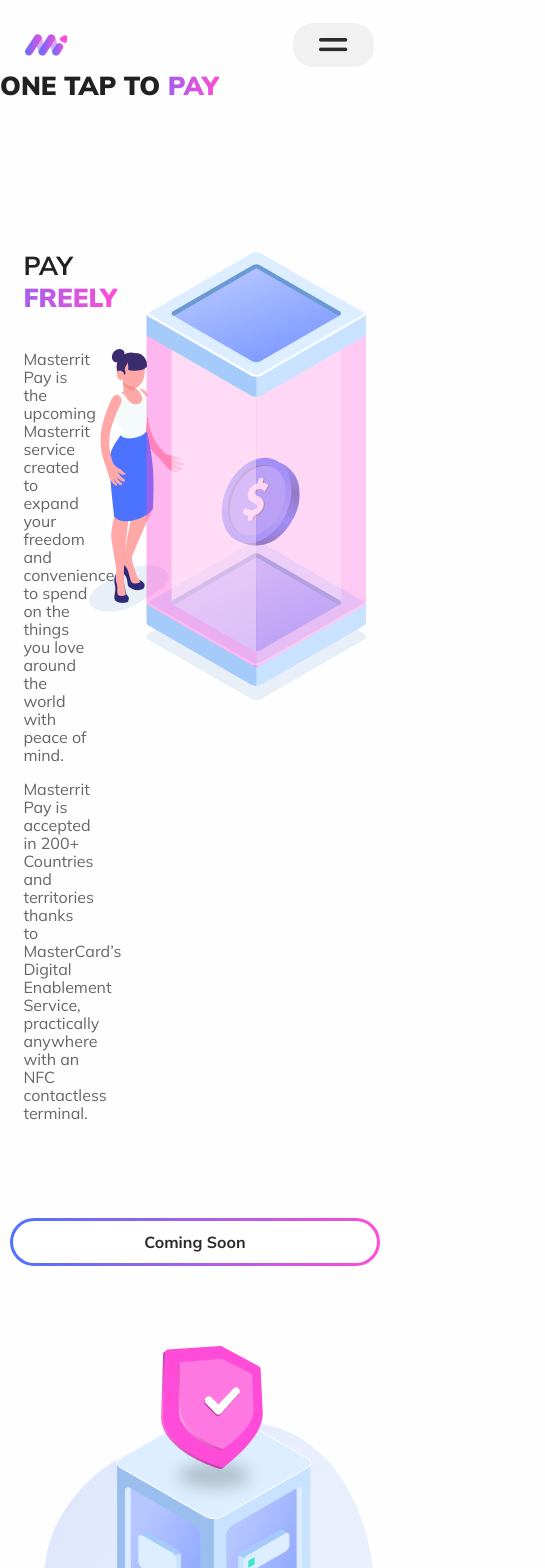
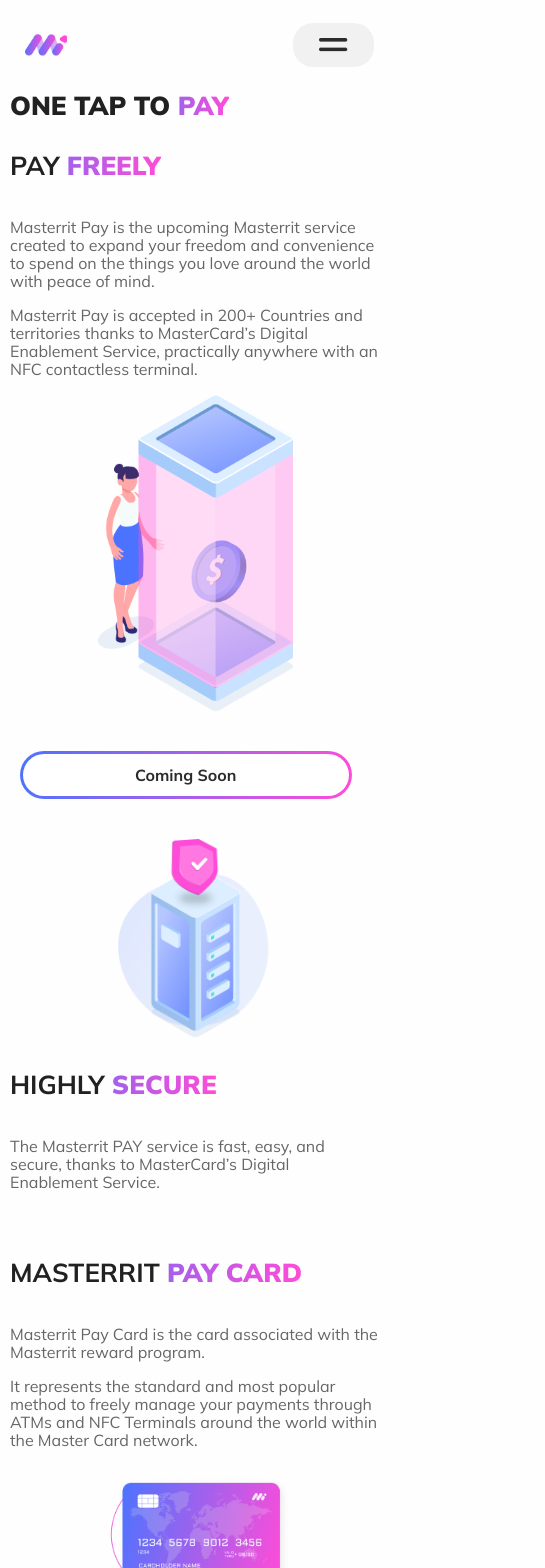
Before and after one commit to hamzahmd/masterrit, a React (Create React App) app: page /card in a window 390 px wide. Shown: the top 1568 px of the page, 545 px wide, since content can reach past the window. Built offline with nearby package versions, Linux system fonts and the light colour scheme.

Commit message:
Responsiveness for Card Page

```diff
--- a/src/components/Card/CardStyles.js
+++ b/src/components/Card/CardStyles.js
@@ -11,6 +11,9 @@
     fontSize: "36px",
     lineHeight: "120px",
     [theme.breakpoints.down("sm")]: {
+      marginTop: "20px",
+      paddingLeft: "10px",
+      height: "60px",
       fontSize: "26px",
       lineHeight: "32px",
       textAlign: "left",
@@ -29,11 +32,19 @@
     display: "flex",
     justifyContent: "center",
     marginBottom: "80px",
+    [theme.breakpoints.down("sm")]: {
+      flexDirection: "column",
+      marginBottom: "20px",
+    },
   },
   cardContainer: {
     display: "flex",
     justifyContent: "center",
     marginBottom: "150px",
+    [theme.breakpoints.down("sm")]: {
+      flexDirection: "column",
+      marginBottom: "20px",
+    },
   },
 
   headerPay: {
@@ -75,12 +86,21 @@
     width: "67.5%",
     display: "flex",
     flexDirection: "column",
+    [theme.breakpoints.down("sm")]: {
+      margin: "0 10px",
+      width: "100%",
+    },
   },
   payCard: {
     width: "67.5%",
     display: "flex",
     flexDirection: "column",
     paddingRight: "3rem",
+    [theme.breakpoints.down("sm")]: {
+      padding: "10px",
+      width: "100%",
+      paddingRight: "0",
+    },
   },
   gridPay: {
     // height: "50vh",
@@ -88,15 +108,24 @@
     display: "flex",
     justifyContent: "flex-end",
     alignItems: "center",
+    [theme.breakpoints.down("sm")]: {
+      justifyContent: "flex-start",
+    },
   },
   imagePay: {
     marginRight: "2rem",
     display: "flex",
     justifyContent: "center",
+    [theme.breakpoints.down("sm")]: {
+      marginRight: "0",
+    },
   },
   imageSafe: {
     display: "flex",
     justifyContent: "center",
+    [theme.breakpoints.down("sm")]: {
+      marginBottom: "20px",
+    },
   },
   secureText: {
     display: "flex",
@@ -107,5 +136,28 @@
     width: " 100%",
     justifyContent: "center",
     marginBottom: "80px",
+    [theme.breakpoints.down("sm")]: {
+      width: " 85%",
+      margin: "40px 20px",
+    },
+  },
+
+  secureContainer: {
+    marginBottom: "180px",
+    [theme.breakpoints.down("sm")]: {
+      marginBottom: "40px",
+    },
+  },
+
+  cardImg: {
+    [theme.breakpoints.down("sm")]: {
+      width: "50%",
+    },
+  },
+  creditcardImg: {
+    width: "100%",
+    textAlign: "center",
+    alignItems: "center",
+    justifyContent: "center",
   },
 }));
--- a/src/components/Card/PayCardSection.js
+++ b/src/components/Card/PayCardSection.js
@@ -7,7 +7,7 @@
   const classes = useStyles();
   return (
     <Grid containter className={classes.cardContainer}>
-      <Grid item md={6} className={classes.gridPay}>
+      <Grid item md={6} sm={12} xs={12} className={classes.gridPay}>
         <Box className={classes.payCard}>
           <Typography variant="div" className={classes.headerPay}>
             MASTERRIT <span className={classes.highlightPay}>PAY CARD</span>
@@ -23,9 +23,9 @@
           </Typography>
         </Box>
       </Grid>
-      <Grid item md={6}>
-        <Box>
-          <img src={creditcard} alt="creditcard" />
+      <Grid item md={6} sm={12} xs={12}>
+        <Box className={classes.creditcardImg}>
+          <img src={creditcard} alt="creditcard" className={classes.cardImg} />
         </Box>
       </Grid>
     </Grid>
--- a/src/components/Card/PaySection.js
+++ b/src/components/Card/PaySection.js
@@ -12,7 +12,7 @@
         ONE TAP TO <span className={classes.tophighlight}> PAY</span>
       </Typography>
       <Grid containter className={classes.gridContainer}>
-        <Grid item md={6} className={classes.gridPay}>
+        <Grid item md={6} sm={12} xs={12} className={classes.gridPay}>
           <Box className={classes.payFreely}>
             <Typography variant="div" className={classes.headerPay}>
               PAY <span className={classes.highlightPay}>FREELY</span>
@@ -29,9 +29,13 @@
             </Typography>
           </Box>
         </Grid>
-        <Grid item md={6}>
+        <Grid item md={6} sm={12} xs={12}>
           <Box className={classes.imagePay}>
-            <img src={womanBitcoin} alt="womanbitcoin" />
+            <img
+              src={womanBitcoin}
+              alt="womanbitcoin"
+              className={classes.cardImg}
+            />
           </Box>
         </Grid>
       </Grid>
--- a/src/components/Card/SecureSection.js
+++ b/src/components/Card/SecureSection.js
@@ -7,13 +7,13 @@
 const SecureSection = () => {
   const classes = useStyles();
   return (
-    <Grid container style={{ marginBottom: "180px" }}>
-      <Grid item md={7}>
+    <Grid container className={classes.secureContainer}>
+      <Grid item md={7} sm={12} xs={12}>
         <Box className={classes.imageSafe}>
-          <img src={securesafe} alt="safe" />
+          <img src={securesafe} alt="safe" className={classes.cardImg} />
         </Box>
       </Grid>
-      <Grid item md={5} className={classes.secureText}>
+      <Grid item md={5} sm={12} xs={12} className={classes.secureText}>
         <Box className={classes.payFreely}>
           <Typography variant="div" className={classes.headerPay}>
             HIGHLY <span className={classes.highlightPay}>SECURE</span>
```
